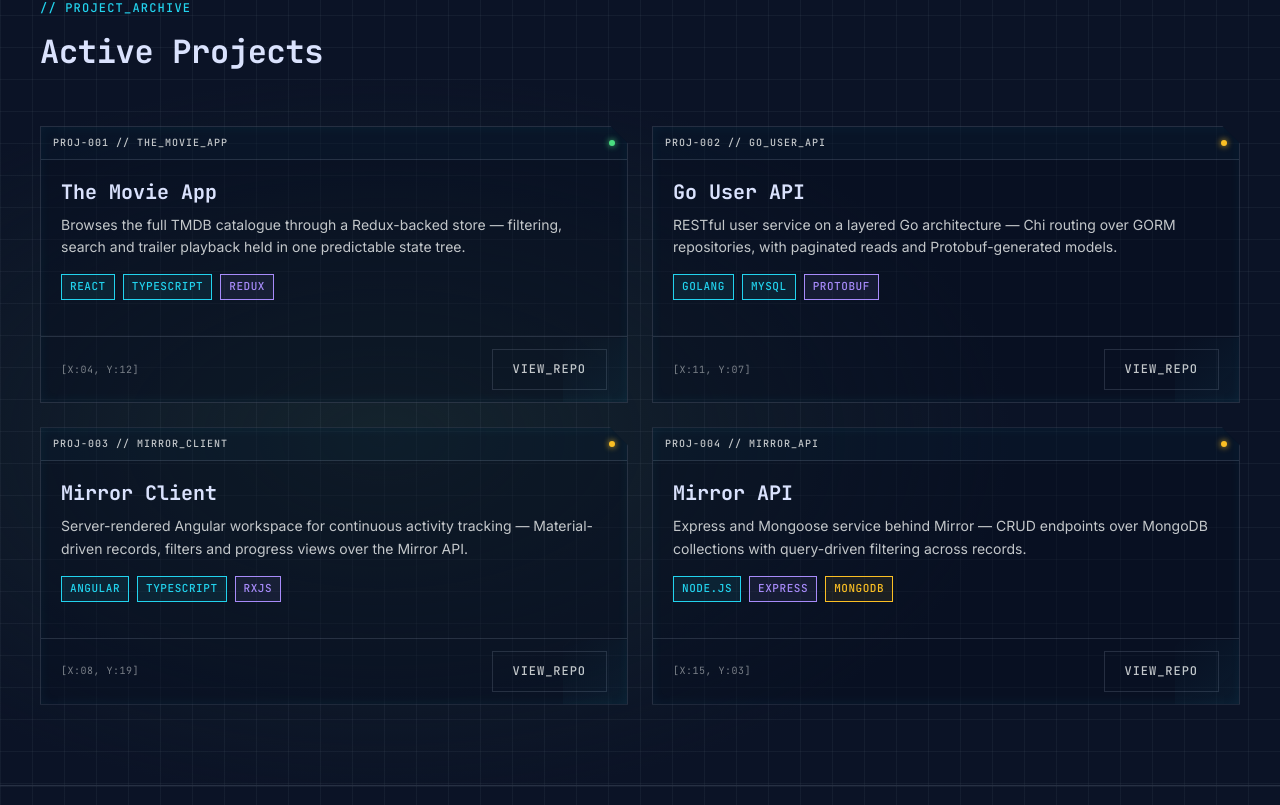
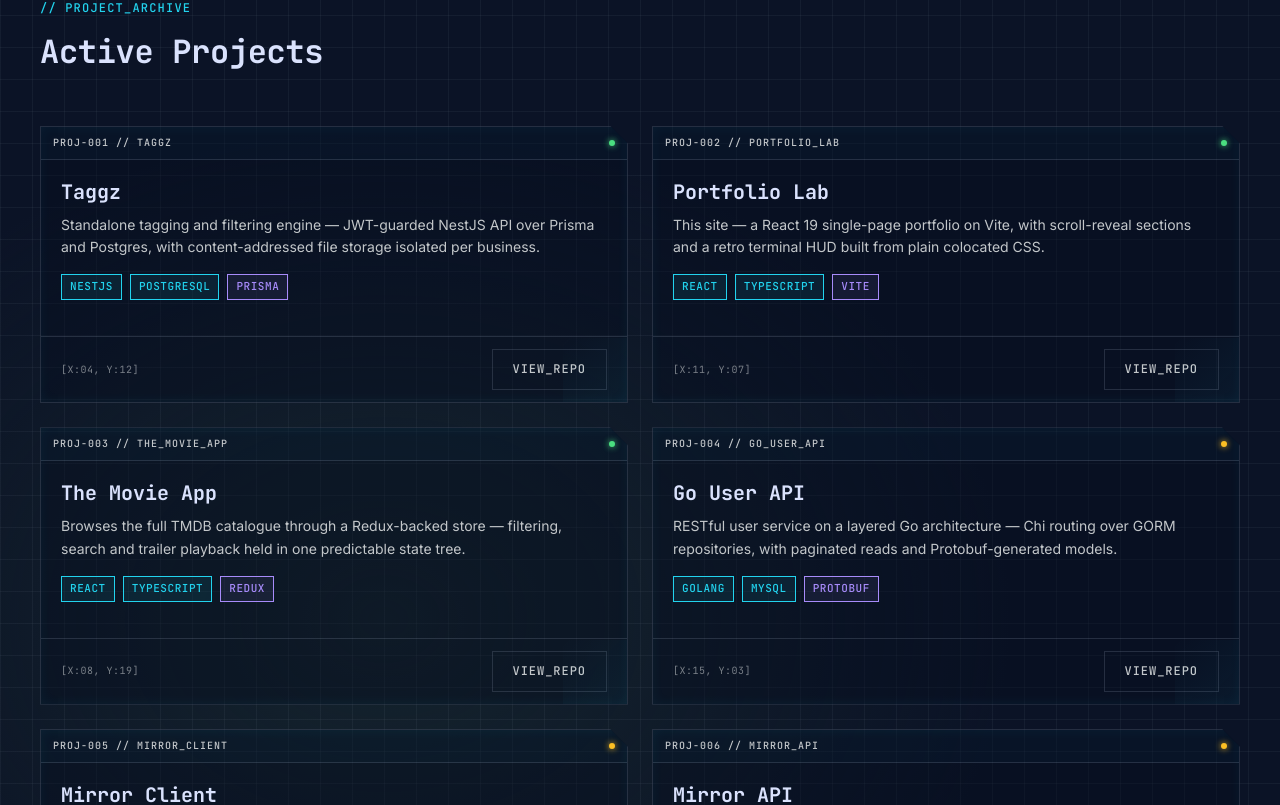
Before and after one commit to AmmarBerkovic/portfolio-lab, a React (Vite) app: page / in a window 1280 px wide. Shown: the part 2015-2820 px from the top of the page. Built offline with nearby package versions, Linux system fonts and the light colour scheme.

Commit message:
content: add Taggz and Portfolio Lab project cards
Six cards now, grouped active-first. Replaces the Vite scaffold README with
a real one, since the portfolio-lab repository is being published so its
card has a link that resolves.

```diff
--- a/src/data/content.ts
+++ b/src/data/content.ts
@@ -207,11 +207,39 @@ export const roles: Role[] = [
 export const projects: Project[] = [
   {
     id: 'PROJ-001',
+    name: 'Taggz',
+    description:
+      'Standalone tagging and filtering engine — JWT-guarded NestJS API over Prisma and Postgres, with content-addressed file storage isolated per business.',
+    status: 'active',
+    coordinates: '[X:04, Y:12]',
+    repoUrl: 'https://github.com/AmmarBerkovic/taggz',
+    chips: [
+      { label: 'NestJS',     color: 'cyan'   },
+      { label: 'PostgreSQL', color: 'cyan'   },
+      { label: 'Prisma',     color: 'violet' },
+    ],
+  },
+  {
+    id: 'PROJ-002',
+    name: 'Portfolio Lab',
+    description:
+      'This site — a React 19 single-page portfolio on Vite, with scroll-reveal sections and a retro terminal HUD built from plain colocated CSS.',
+    status: 'active',
+    coordinates: '[X:11, Y:07]',
+    repoUrl: 'https://github.com/AmmarBerkovic/portfolio-lab',
+    chips: [
+      { label: 'React',      color: 'cyan'   },
+      { label: 'TypeScript', color: 'cyan'   },
+      { label: 'Vite',       color: 'violet' },
+    ],
+  },
+  {
+    id: 'PROJ-003',
     name: 'The Movie App',
     description:
       'Browses the full TMDB catalogue through a Redux-backed store — filtering, search and trailer playback held in one predictable state tree.',
     status: 'active',
-    coordinates: '[X:04, Y:12]',
+    coordinates: '[X:08, Y:19]',
     repoUrl: 'https://github.com/AmmarBerkovic/The-Movie-App',
     chips: [
       { label: 'React',      color: 'cyan'   },
@@ -220,12 +248,12 @@ export const projects: Project[] = [
     ],
   },
   {
-    id: 'PROJ-002',
+    id: 'PROJ-004',
     name: 'Go User API',
     description:
       'RESTful user service on a layered Go architecture — Chi routing over GORM repositories, with paginated reads and Protobuf-generated models.',
     status: 'in-progress',
-    coordinates: '[X:11, Y:07]',
+    coordinates: '[X:15, Y:03]',
     repoUrl: 'https://github.com/AmmarBerkovic/Go-User-API',
     chips: [
       { label: 'Golang',   color: 'cyan'   },
@@ -234,12 +262,12 @@ export const projects: Project[] = [
     ],
   },
   {
-    id: 'PROJ-003',
+    id: 'PROJ-005',
     name: 'Mirror Client',
     description:
       'Server-rendered Angular workspace for continuous activity tracking — Material-driven records, filters and progress views over the Mirror API.',
     status: 'in-progress',
-    coordinates: '[X:08, Y:19]',
+    coordinates: '[X:02, Y:21]',
     repoUrl: 'https://github.com/AmmarBerkovic/MirrorFE',
     chips: [
       { label: 'Angular',    color: 'cyan'   },
@@ -248,12 +276,12 @@ export const projects: Project[] = [
     ],
   },
   {
-    id: 'PROJ-004',
+    id: 'PROJ-006',
     name: 'Mirror API',
     description:
       'Express and Mongoose service behind Mirror — CRUD endpoints over MongoDB collections with query-driven filtering across records.',
     status: 'in-progress',
-    coordinates: '[X:15, Y:03]',
+    coordinates: '[X:19, Y:09]',
     repoUrl: 'https://github.com/AmmarBerkovic/MirrorBE',
     chips: [
       { label: 'Node.js', color: 'cyan'   },
```
Also changed, not shown: 2 other files (tests, documents, lock files or other folders).
